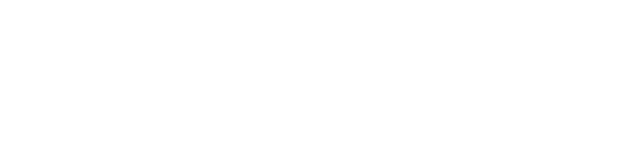
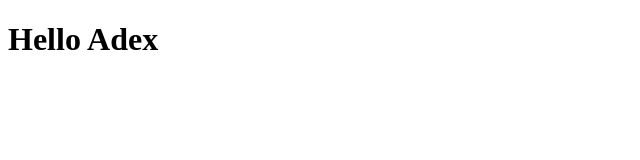
Before and after one commit to shikhaajha/Next_hello, a plain HTML site: page index.html in a window 1280 px wide. Shown: the whole page, without its empty margins (0-640 px from the left). Drawn offline with Linux system fonts and the light colour scheme.

```diff
--- a/index.html
+++ b/index.html
@@ -7,6 +7,6 @@
     <title>Document</title>
 </head>
 <body>
-
+    <h1>Hello Adex</h1>
 </body>
 </html>
```
Also changed, not shown: style.css (added).
